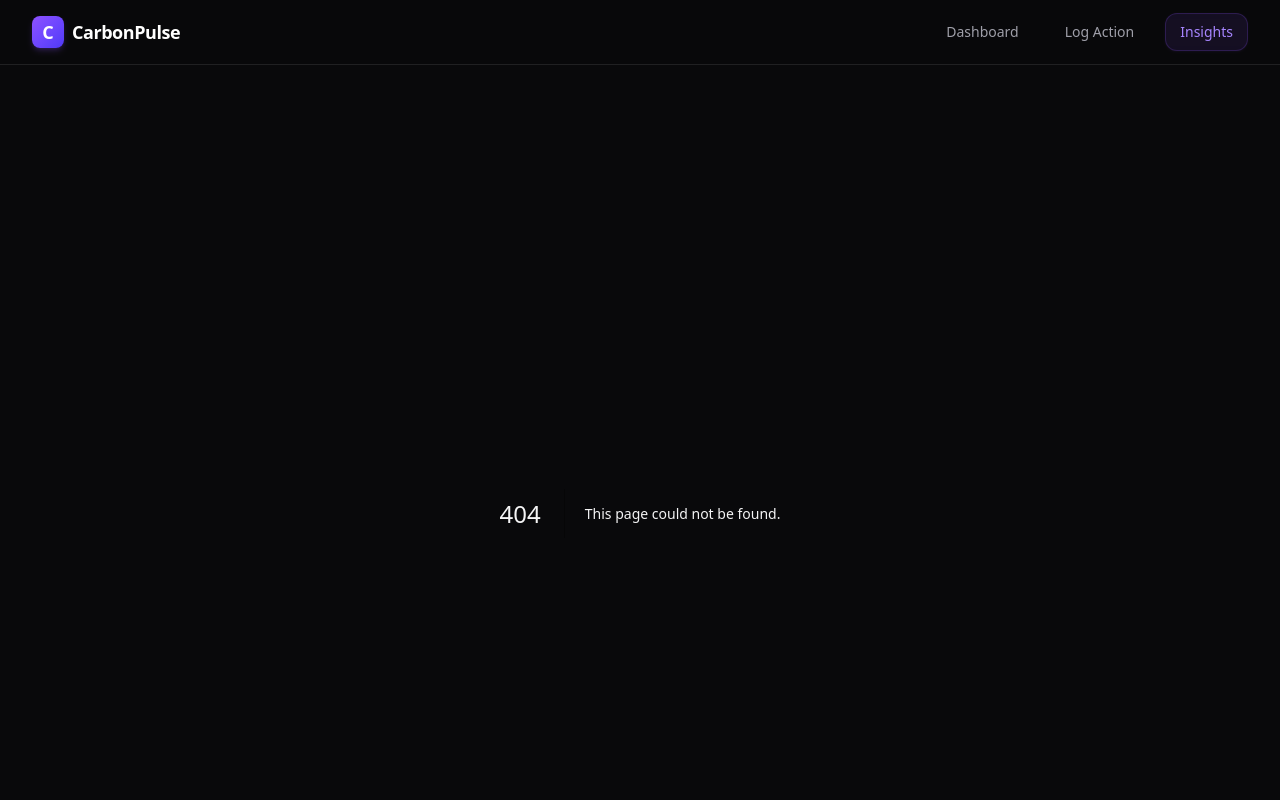
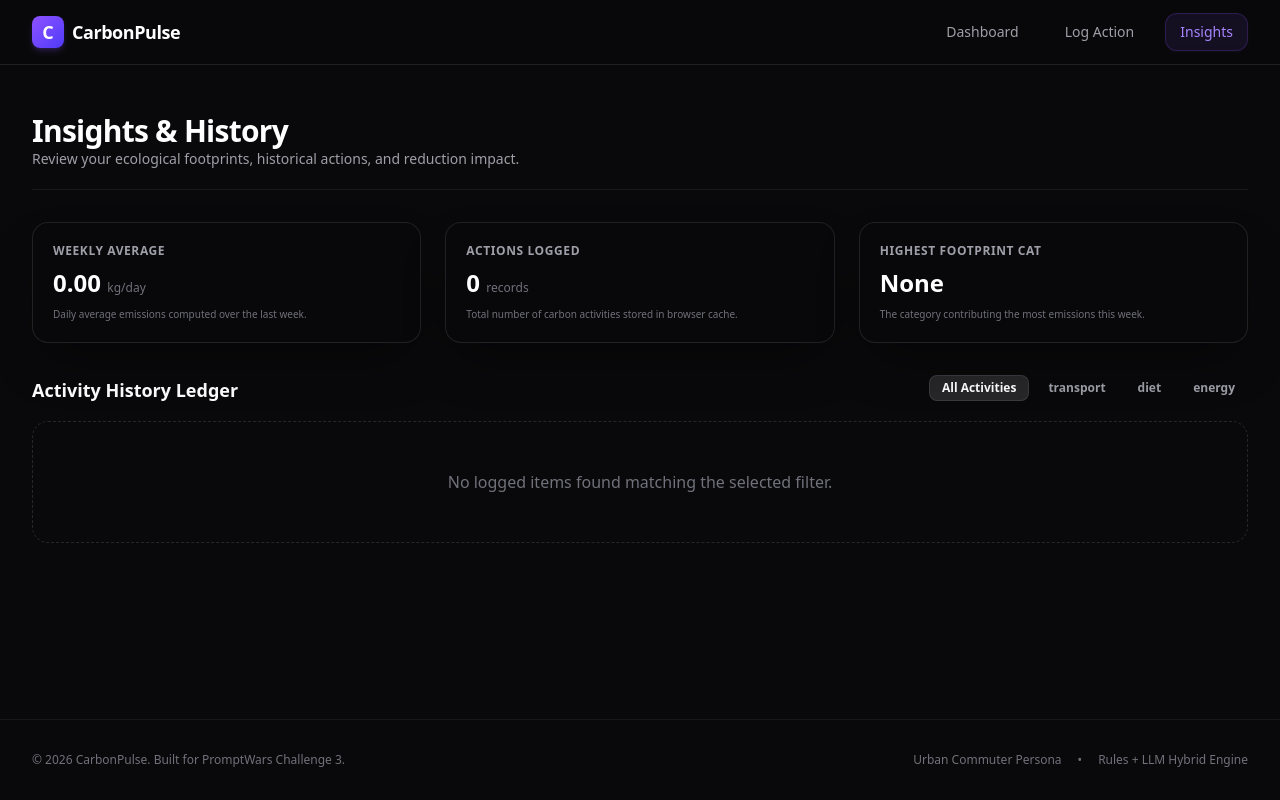
Before and after one commit to theAdityaNVS/promptwars-carbon-awareness, a Next.js app: page /insights in a window 1280 px wide. Before the commit this address had no page. Shown: the top 800 px of the page. Built offline with nearby package versions, Linux system fonts and the light colour scheme.

Commit message:
feat: implement insights and activity history ledger page

```diff
--- /dev/null
+++ b/src/app/insights/page.tsx
@@ -0,0 +1,211 @@
+'use client'
+
+import React, { useState } from 'react'
+import { useLogStore } from '@/lib/state/useLogStore'
+import { selectWeeklyMetrics, selectTrendData } from '@/lib/state/selectors'
+import { calculateEntryFootprint } from '@/lib/carbon/calculate'
+import { Card } from '@/components/ui/Card'
+import { Badge } from '@/components/ui/Badge'
+import { Button } from '@/components/ui/Button'
+import { Category } from '@/types'
+
+export default function InsightsPage() {
+  const { entries, clearStore } = useLogStore()
+  const [filterCategory, setFilterCategory] = useState<Category | 'all'>('all')
+
+  const weeklyMetrics = selectWeeklyMetrics(entries)
+  const trendData = selectTrendData(entries, 7)
+
+  // Calculate followed suggestions savings
+  // (We identify followed suggestions by descriptions containing "Substituted" or "plant-based" or custom tags)
+  const followedSuggestions = entries.filter(
+    (e) => e.description?.includes('Substituted') || e.description?.includes('plant-based')
+  )
+  const tipsFollowedCount = followedSuggestions.length
+
+  // Calculate savings: e.g. for every car commute substituted with bus/bike, calculate the difference from solo driving
+  // Substituted driving with biking: saved 25km * 0.192 = 4.8 kg CO2e
+  // Healthy plant-based dinner: saved 1 beef meal = 5.4 kg CO2e
+  const totalSavings = followedSuggestions.reduce((acc, curr) => {
+    if (curr.subtype === 'bike') {
+      return acc + curr.quantity * 0.192 // Drove solo comparison
+    }
+    if (curr.subtype === 'vegetarian_meal') {
+      return acc + (6.0 - 0.6) // Beef meal comparison
+    }
+    return acc + 1.5
+  }, 0)
+
+  // Filtered log entries
+  const filteredEntries = entries.filter((e) => filterCategory === 'all' || e.category === filterCategory)
+
+  // Format date helper
+  const formatDate = (dateStr: string) => {
+    const d = new Date(dateStr)
+    return d.toLocaleDateString('en-US', { month: 'short', day: 'numeric', year: 'numeric' })
+  }
+
+  const getSubtypeLabel = (subtype: string) => {
+    const labels: Record<string, string> = {
+      car_solo: 'Drove Solo (Car)',
+      car_shared: 'Carpooled (Car)',
+      ev: 'Electric Vehicle (EV)',
+      bus: 'Public Bus',
+      train: 'Train / Subway',
+      bike: 'Bicycle',
+      walk: 'Walking',
+      beef_meal: 'Beef Meal',
+      chicken_meal: 'Chicken / Poultry Meal',
+      vegetarian_meal: 'Vegetarian Meal',
+      kwh_grid: 'Grid Electricity',
+    }
+    return labels[subtype] ?? subtype
+  }
+
+  const getCategoryBadge = (cat: Category) => {
+    switch (cat) {
+      case 'transport':
+        return <Badge variant="info">Transport</Badge>
+      case 'diet':
+        return <Badge variant="success">Diet</Badge>
+      default:
+        return <Badge variant="neutral">Energy</Badge>
+    }
+  }
+
+  return (
+    <div className="space-y-8 animate-fade-in">
+      {/* Page Header */}
+      <div className="border-b border-zinc-900 pb-5">
+        <h1 className="text-3xl font-extrabold tracking-tight text-white">Insights & History</h1>
+        <p className="text-sm text-zinc-400">
+          Review your ecological footprints, historical actions, and reduction impact.
+        </p>
+      </div>
+
+      {/* Stretch Goal: Followed Suggestions Banner */}
+      {tipsFollowedCount > 0 && (
+        <Card className="p-5 border-emerald-500/25 bg-gradient-to-r from-emerald-500/10 to-transparent flex flex-col sm:flex-row items-center justify-between gap-4">
+          <div className="space-y-1 text-center sm:text-left">
+            <h3 className="text-sm font-bold text-emerald-400 flex items-center justify-center sm:justify-start gap-1.5">
+              <span>🎉</span> Reduction Loop Achievements
+            </h3>
+            <p className="text-xs text-zinc-300">
+              You acted on <strong className="text-white font-bold">{tipsFollowedCount} assistant tips</strong>, avoiding approximately <strong className="text-emerald-400 font-bold">{totalSavings.toFixed(1)} kg CO2e</strong> in emissions!
+            </p>
+          </div>
+          <div className="text-center sm:text-right">
+            <span className="text-2xl font-extrabold text-emerald-400">-{totalSavings.toFixed(1)} kg</span>
+          </div>
+        </Card>
+      )}
+
+      {/* Breakdown Metrics Grid */}
+      <div className="grid grid-cols-1 md:grid-cols-3 gap-6">
+        <Card className="p-5 space-y-2 border-zinc-800/80">
+          <h3 className="text-xs font-semibold text-zinc-400 uppercase tracking-wider">Weekly Average</h3>
+          <div className="text-2xl font-extrabold text-white">
+            {entries.length > 0 ? (weeklyMetrics.total / 7).toFixed(2) : '0.00'}{' '}
+            <span className="text-xs font-normal text-zinc-500">kg/day</span>
+          </div>
+          <p className="text-[10px] text-zinc-500">Daily average emissions computed over the last week.</p>
+        </Card>
+
+        <Card className="p-5 space-y-2 border-zinc-800/80">
+          <h3 className="text-xs font-semibold text-zinc-400 uppercase tracking-wider">Actions Logged</h3>
+          <div className="text-2xl font-extrabold text-white">
+            {entries.length} <span className="text-xs font-normal text-zinc-500">records</span>
+          </div>
+          <p className="text-[10px] text-zinc-500">Total number of carbon activities stored in browser cache.</p>
+        </Card>
+
+        <Card className="p-5 space-y-2 border-zinc-800/80">
+          <h3 className="text-xs font-semibold text-zinc-400 uppercase tracking-wider">Highest Footprint Cat</h3>
+          <div className="text-2xl font-extrabold text-white capitalize">
+            {entries.length > 0
+              ? Object.entries(weeklyMetrics.byCategory).sort((a, b) => b[1] - a[1])[0][0]
+              : 'None'}
+          </div>
+          <p className="text-[10px] text-zinc-500">The category contributing the most emissions this week.</p>
+        </Card>
+      </div>
+
+      {/* Historical Ledger Table / Cards */}
+      <div className="space-y-4">
+        <div className="flex flex-col sm:flex-row sm:items-center justify-between gap-4">
+          <h2 className="text-lg font-bold text-white">Activity History Ledger</h2>
+
+          {/* Category Filter Pills */}
+          <div className="flex gap-1.5 overflow-x-auto pb-1">
+            {(['all', 'transport', 'diet', 'energy'] as const).map((cat) => (
+              <button
+                key={cat}
+                onClick={() => setFilterCategory(cat)}
+                className={`px-3 py-1 rounded-lg text-xs font-semibold cursor-pointer border transition-all duration-300 ${
+                  filterCategory === cat
+                    ? 'bg-zinc-800 text-white border-zinc-700/80'
+                    : 'bg-transparent text-zinc-400 border-transparent hover:text-zinc-200'
+                }`}
+              >
+                {cat === 'all' ? 'All Activities' : cat}
+              </button>
+            ))}
+          </div>
+        </div>
+
+        {filteredEntries.length === 0 ? (
+          <div className="text-center py-12 text-zinc-500 border border-dashed border-zinc-800 rounded-2xl bg-zinc-900/5">
+            No logged items found matching the selected filter.
+          </div>
+        ) : (
+          <div className="space-y-3">
+            {filteredEntries.map((entry) => {
+              const footprint = calculateEntryFootprint(entry)
+              const isTipSuccess = entry.description?.includes('Substituted') || entry.description?.includes('plant-based')
+
+              return (
+                <Card
+                  key={entry.id}
+                  className={`p-4 flex flex-col sm:flex-row sm:items-center justify-between gap-4 border-zinc-900/80 ${
+                    isTipSuccess ? 'bg-emerald-500/5 border-emerald-500/10' : ''
+                  }`}
+                >
+                  <div className="flex items-start gap-3">
+                    <div className="text-xl p-2 rounded-xl bg-zinc-900 border border-zinc-800">
+                      {entry.category === 'transport' ? '🚲' : entry.category === 'diet' ? '🥗' : '⚡'}
+                    </div>
+                    <div className="space-y-1">
+                      <div className="flex flex-wrap items-center gap-2">
+                        <span className="text-sm font-semibold text-white">
+                          {getSubtypeLabel(entry.subtype)}
+                        </span>
+                        {getCategoryBadge(entry.category)}
+                        {isTipSuccess && (
+                          <Badge variant="success" className="text-[9px]">
+                            Tip Followed
+                          </Badge>
+                        )}
+                      </div>
+                      <p className="text-xs text-zinc-400">
+                        {entry.quantity} {entry.unit} &bull; {formatDate(entry.date)}
+                      </p>
+                      {entry.description && (
+                        <p className="text-xs text-zinc-500 italic">"{entry.description}"</p>
+                      )}
+                    </div>
+                  </div>
+                  <div className="sm:text-right flex sm:flex-col justify-between items-center sm:items-end gap-1 border-t sm:border-0 border-zinc-900 pt-2 sm:pt-0">
+                    <span className="text-xs text-zinc-500 sm:hidden">Calculated Emissions:</span>
+                    <span className="text-sm font-bold text-zinc-200">
+                      {footprint.toFixed(2)} kg CO2e
+                    </span>
+                  </div>
+                </Card>
+              )
+            })}
+          </div>
+        )}
+      </div>
+    </div>
+  )
+}
```
